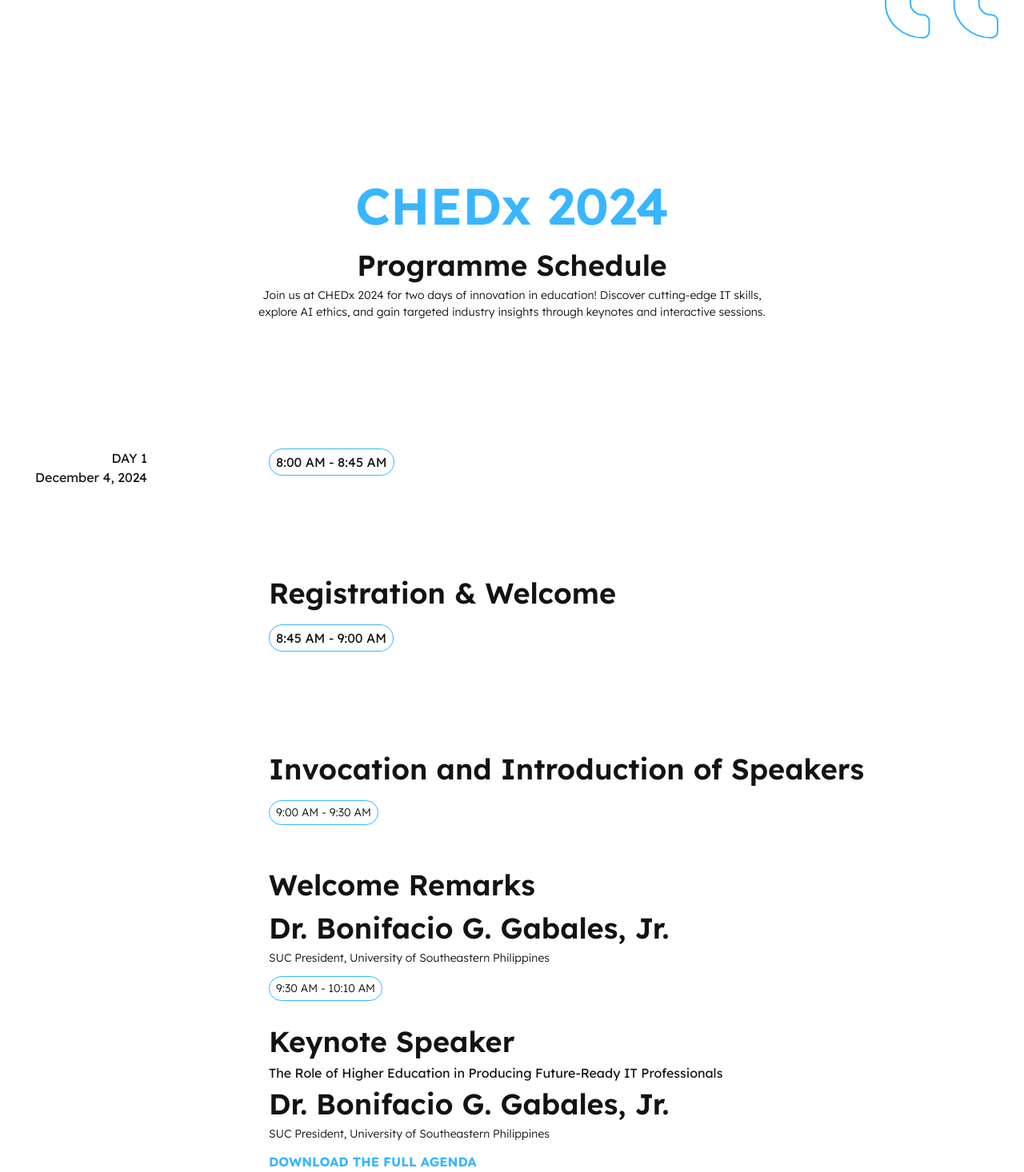
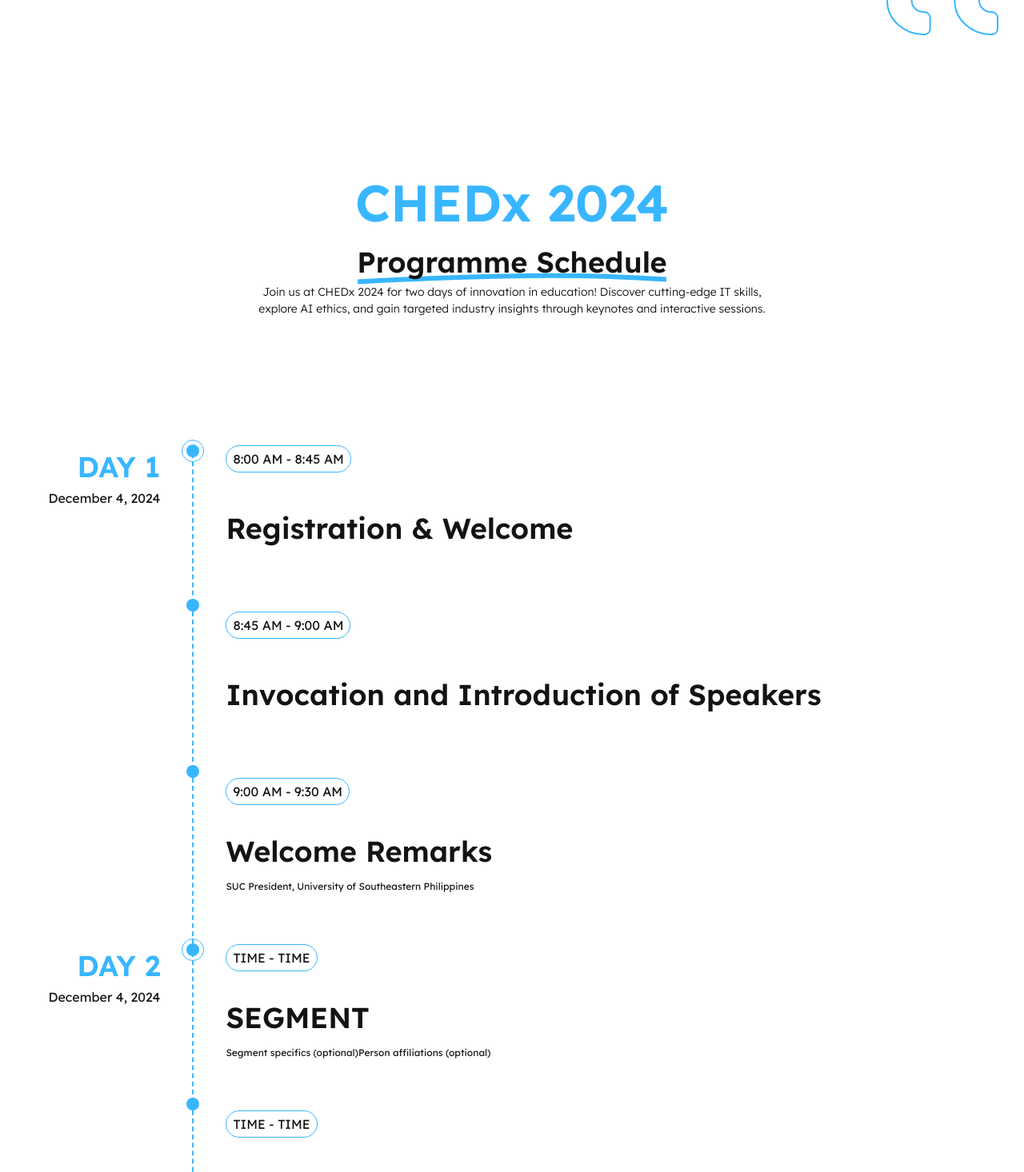
Before and after one commit to Samshh/CHEDx-Website, a React (Vite) app: page /programme in a window 1280 px wide. Shown: the part 1220-2686 px from the top of the page at 80% size. Built offline with nearby package versions, Linux system fonts and the light colour scheme.

Commit message:
ADD: programme timeline

```diff
--- a/src/pages/programme/index.tsx
+++ b/src/pages/programme/index.tsx
@@ -1,21 +1,121 @@
+import { ReactNode } from "react";
 import quoteOpen from "/quote_open.svg";
 import quoteClose from "/quote_close.svg";
-import { ReactNode } from "react";
 import Button from "@/components/ui/button";
 import HeroBG from "/CHEDx_Hero.png";
+import CurvedUnderline from "/curve_underline.svg";
 
 interface ContainerProps {
   children: ReactNode;
 }
 
+interface Event {
+  time: string;
+  segment: string;
+  title: string;
+  subtitle: string;
+  segmentSpec?: string;
+}
+
+interface Timeline {
+  [day: string]: Event[];
+}
+
 const Container: React.FC<ContainerProps> = ({ children }) => {
-  return <div className="w-full py-20">{children}</div>;
+  return <div className="w-full py-20 flex flex-col">{children}</div>;
+};
+
+const timeline: Timeline = {
+  "DAY 1": [
+    {
+      time: "8:00 AM - 8:45 AM",
+      segment: "Registration & Welcome",
+      title: "",
+      subtitle: "",
+    },
+    {
+      time: "8:45 AM - 9:00 AM",
+      segment: "Invocation and Introduction of Speakers",
+      title: "",
+      subtitle: "",
+    },
+    {
+      time: "9:00 AM - 9:30 AM",
+      segment: "Welcome Remarks",
+      title: "Dr. Bonifacio G. Gabales, Jr.",
+      subtitle: "SUC President, University of Southeastern Philippines",
+    },
+  ],
+  "DAY 2": [
+    {
+      time: "TIME - TIME",
+      segment: "SEGMENT",
+      segmentSpec: "Segment specifics (optional)",
+      title: "Person (add as many as needed, also optional)",
+      subtitle: "Person affiliations (optional)",
+    },
+    {
+      time: "TIME - TIME",
+      segment: "SEGMENT",
+      segmentSpec: "Segment specifics (optional)",
+      title: "Person (add as many as needed, also optional)",
+      subtitle: "Person affiliations (optional)",
+    },
+    {
+      time: "TIME - TIME",
+      segment: "SEGMENT",
+      segmentSpec: "Segment specifics (optional)",
+      title: "Person (add as many as needed, also optional)",
+      subtitle: "Person affiliations (optional)",
+    },
+  ],
+};
+
+const MappedTimeline = () => {
+  const days = Object.keys(timeline);
+
+  const res = days.flatMap((day, dayIndex) => (
+    <div className="flex w-full" key={day}>
+      <div className="flex flex-col text-end w-[20%] self-start pr-10">
+        <h2 className="text-blue">{day}</h2>
+        <span>December 4, 2024</span>
+      </div>
+      <div className="flex flex-col w-full">
+        {timeline[day].map((event, eventIndex) => (
+          <div className="w-full gap-3 flex flex-col relative" key={eventIndex}>
+            {eventIndex === 0 && (
+              <div className="absolute -inset-[7px] -ml-1.5 h-7 w-7 border-blue border rounded-full items-center justify-center flex">
+                <div className="h-4 w-4 rounded-full bg-blue"></div>
+              </div>
+            )}
+            {eventIndex < timeline[day].length - 1 && (
+              <div className="absolute -ml-1.5 bottom-0 h-4 w-4 rounded-full bg-blue -left-[1px]"></div>
+            )}
+            <div className="flex flex-col min-h-52 border-l-2 border-blue border-dashed pl-10 justify-center relative">
+              <div className="border border-blue bg-none rounded-full px-2 py-1 text-center max-w-max absolute top-0">
+                <span className="grow-0">{event.time}</span>
+              </div>
+              <div>
+                <h2>{event.segment}</h2>
+                <sub>{event.segmentSpec}</sub>
+                <sub>{event.subtitle}</sub>
+              </div>
+            </div>
+            {dayIndex === days.length - 1 && eventIndex === timeline[day].length - 1 && (
+              <div className="absolute -ml-1.5 bottom-0 h-4 w-4 rounded-full bg-blue -left-[1px]"></div>
+            )}
+          </div>
+        ))}
+      </div>
+    </div>
+  ));
+
+  return <>{res}</>;
 };
 
 export default function Programme() {
   return (
     <section>
-      {" "}
       <div className="relative bg-hero-bg bg-cover w-screen min-h-[80vh] flex items-center justify-center">
         <img src={HeroBG} alt="herobg" className="absolute w-screen h-full object-cover" />
         <div className="absolute inset-0 bg-center-transparent"></div>
@@ -24,7 +124,11 @@
       </div>
       <Container>
         <div className="w-full">
-          <img src={quoteOpen} alt="Quote Open" />
+          <img
+            src={quoteOpen}
+            alt="Quote Open"
+            className="w-full h-auto max-w-[5rem] lg:max-w-[8.75rem] md:max-w-[7rem]"
+          />
         </div>
         <div className="flex flex-col items-center text-center text-secondary p-5">
           <Button className="border border-blue rounded-lg hover:scale-125 transition-all duration-300">
@@ -34,13 +138,20 @@
           <h2 className="max-w-lg">Aligning IT Education with Industry Demands</h2>
         </div>
         <div className="w-full justify-end flex">
-          <img src={quoteClose} alt="Quote Open" />
+          <img
+            src={quoteClose}
+            alt="Quote Open"
+            className="w-full h-auto max-w-[5rem] lg:max-w-[8.75rem] md:max-w-[7rem]"
+          />
         </div>
       </Container>
       <Container>
         <div className="text-center flex flex-col items-center h-full">
           <h1 className="text-blue">CHEDx 2024</h1>
-          <h2 className="text-secondary">Programme Schedule</h2>
+          <div className="relative">
+            <h2 className="text-secondary relative z-10">Programme Schedule</h2>
+            <img src={CurvedUnderline} alt="" className="absolute lg:top-10 left-0 z-0 sm:bottom-0 bottom-0" />
+          </div>
           <p className="text-secondary max-w-2xl">
             Join us at CHEDx 2024 for two days of innovation in education! Discover cutting-edge IT skills, explore AI
             ethics, and gain targeted industry insights through keynotes and interactive sessions.
@@ -48,62 +159,7 @@
         </div>
       </Container>
       <Container>
-        <div className="flex items-center w-full">
-          <div className="flex flex-col text-end w-2/12 self-start">
-            <span>DAY 1</span>
-            <span>December 4, 2024</span>
-          </div>
-
-          <div className="w-2/12"></div>
-
-          <div className="w-full gap-3 flex flex-col">
-            <div className="flex flex-col justify-between min-h-52">
-              <div className="border border-blue bg-none rounded-full px-2 py-1 text-center max-w-max">
-                <span className="grow-0">8:00 AM - 8:45 AM</span>
-              </div>
-              <div>
-                <h2>Registration & Welcome</h2>
-              </div>
-            </div>
-
-            <div className="flex flex-col justify-between min-h-52">
-              <div className="border border-blue bg-none rounded-full px-2 py-1 text-center max-w-max">
-                <span className="grow-0">8:45 AM - 9:00 AM</span>
-              </div>
-              <div>
-                <h2>Invocation and Introduction of Speakers</h2>
-              </div>
-            </div>
-
-            <div className="flex flex-col justify-between min-h-52">
-              <div className="border border-blue bg-none rounded-full px-2 py-1 text-center max-w-max">
-                <p>9:00 AM - 9:30 AM</p>
-              </div>
-              <div>
-                <h2>Welcome Remarks</h2>
-                <h2>Dr. Bonifacio G. Gabales, Jr.</h2>
-                <p>SUC President, University of Southeastern Philippines</p>
-              </div>
-            </div>
-
-            <div className="flex flex-col justify-between min-h-52">
-              <div className="border border-blue bg-none rounded-full px-2 py-1 text-center max-w-max">
-                <p>9:30 AM - 10:10 AM</p>
-              </div>
-              <div>
-                <div>
-                  <h2>Keynote Speaker</h2>
-                  <span>The Role of Higher Education in Producing Future-Ready IT Professionals</span>
-                </div>
-                <div>
-                  <h2>Dr. Bonifacio G. Gabales, Jr.</h2>
-                  <p>SUC President, University of Southeastern Philippines</p>
-                </div>
-              </div>
-            </div>
-            <span className="text-blue font-bold">DOWNLOAD THE FULL AGENDA</span>
-          </div>
-        </div>
+        <MappedTimeline />
       </Container>
     </section>
   );
```
Also changed, not shown: public/curve_underline.svg (added).
